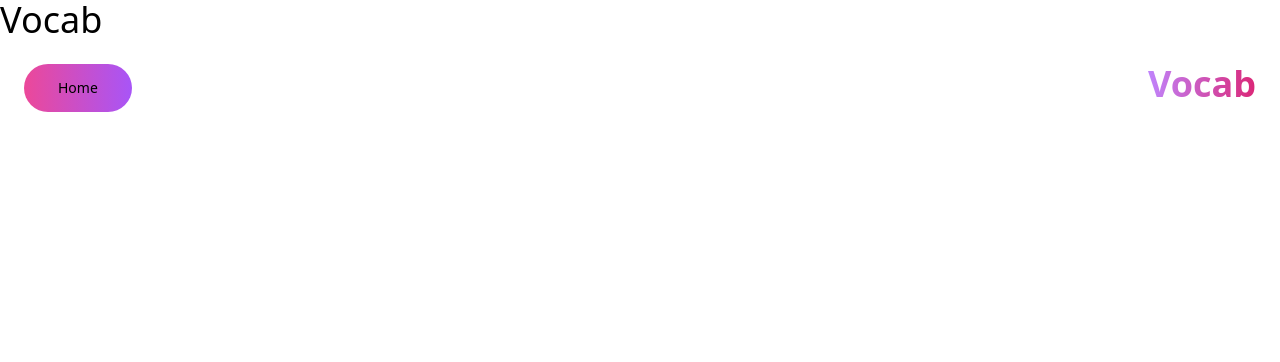
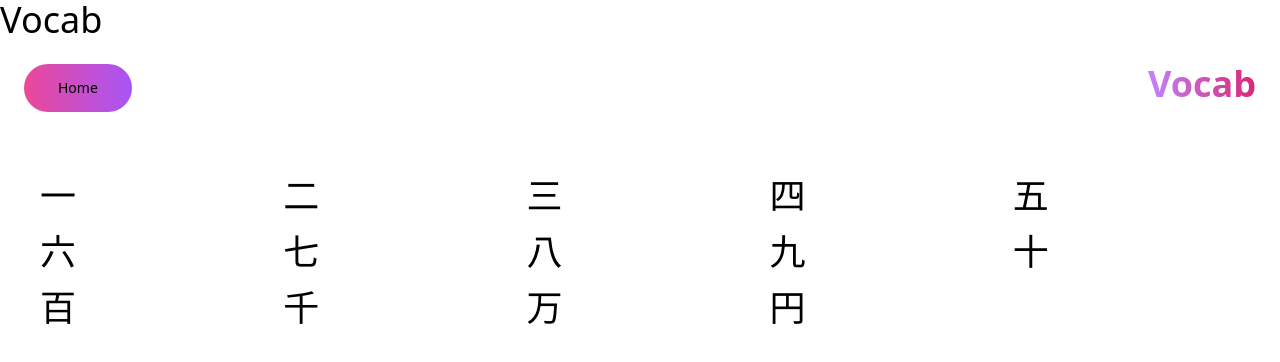
Before and after one commit to Akwei001/Jgame, a React (Vite) app: page /Vocab in a window 1280 px wide. Shown: the top 362 px of the page. Built offline with nearby package versions, Linux system fonts and the light colour scheme.

Commit message:
list showing

```diff
--- a/src/components/Vocab.jsx
+++ b/src/components/Vocab.jsx
@@ -137,6 +137,18 @@ function Vocab() {
           </div>
         </div>
       </header>
+      <div className='grid grid-cols-5 gap-4 m-10'>
+        {newVocab.map((vocab) => (
+          <div key={vocab.id}>
+            <div>
+              <div>
+                {vocab.kanji}
+                {/* {vocab.English} */}
+              </div>
+            </div>
+          </div>
+        ))}
+      </div>
     </div>
   );
 }
```
